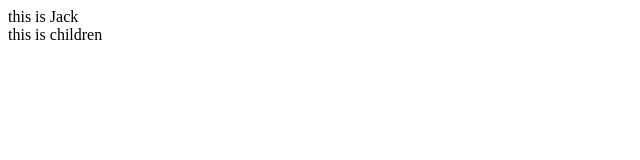
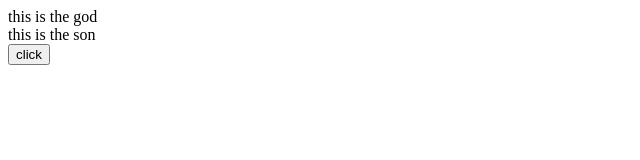
Before and after one commit to dinghr537/react-projects-all-in-1, a React (Create React App) app: page / in a window 1280 px wide. Shown: the top 160 px of the page, without its empty margins (0-640 px from the left). Built offline with nearby package versions, Linux system fonts and the light colour scheme.

Commit message:
组件通信 子传父

```diff
--- a/src/App.js
+++ b/src/App.js
@@ -3,26 +3,30 @@ import { useRef, useState } from 'react'
 // import _ from 'lodash'
 // import classNames from 'classnames'
 
-function Son(props) {
-  console.log(props)
+function Son({onGetSonMessage}) {
+  const message = 'message from the son'
   return (
     <div>
-      <div>this is {props.name}</div>
-      {props.children}
+      <div>this is the son</div>
+      <button onClick={()=>onGetSonMessage(message)}>click</button>
     </div>
   )
 }
 
 function App() {
-  const name = 'Jack'
+  const [value, setValue] = useState('god')
+
+  const getMessage = (message) => {
+    console.log(message)
+    setValue(message)
+  }
 
 
 
   return (
     <div className="App">
-      <Son name={name} >
-        <span>this is children</span>
-      </Son>
+      this is the {value}
+      <Son onGetSonMessage={getMessage} />
     </div>
   );
 }
```
